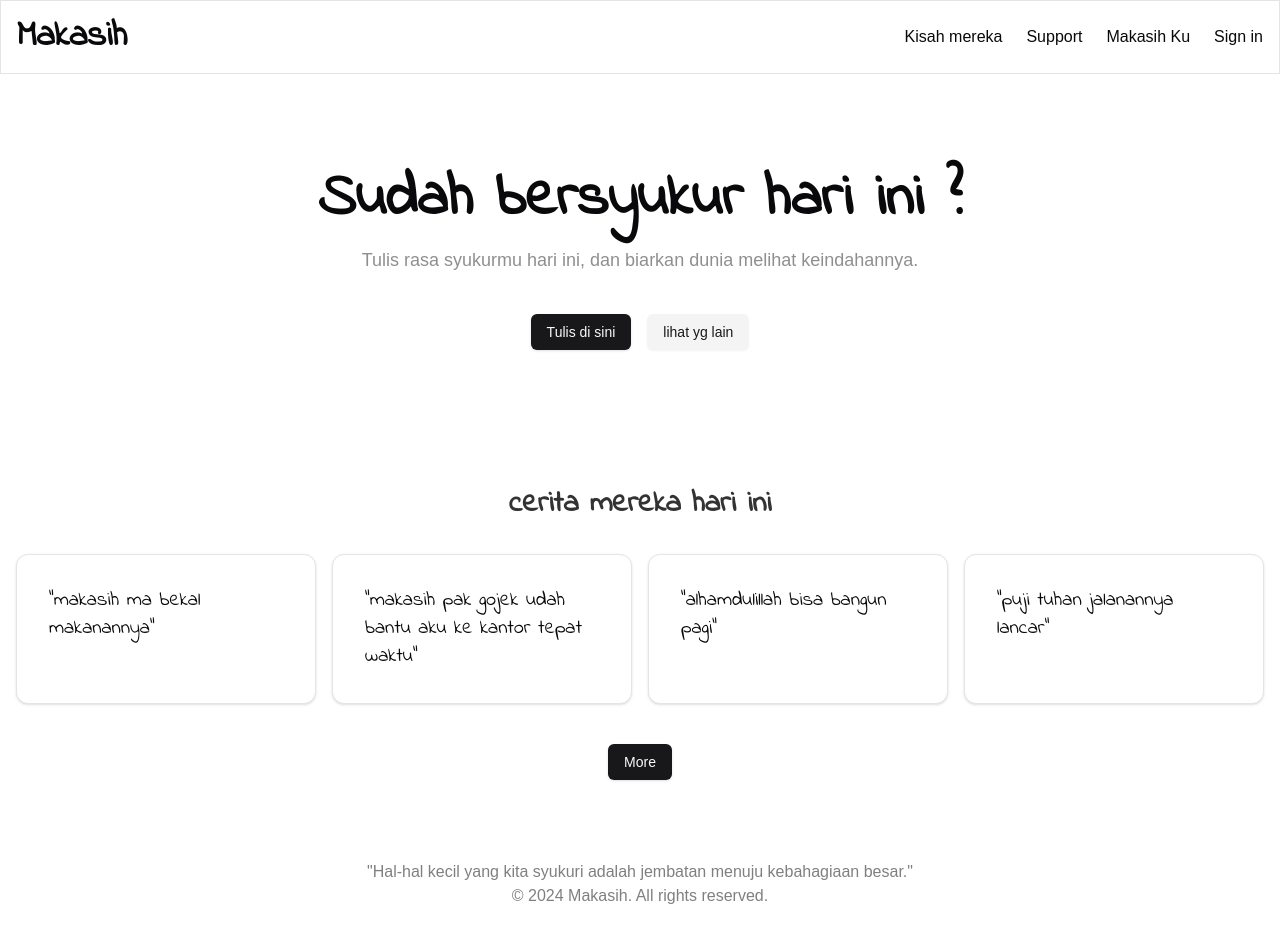
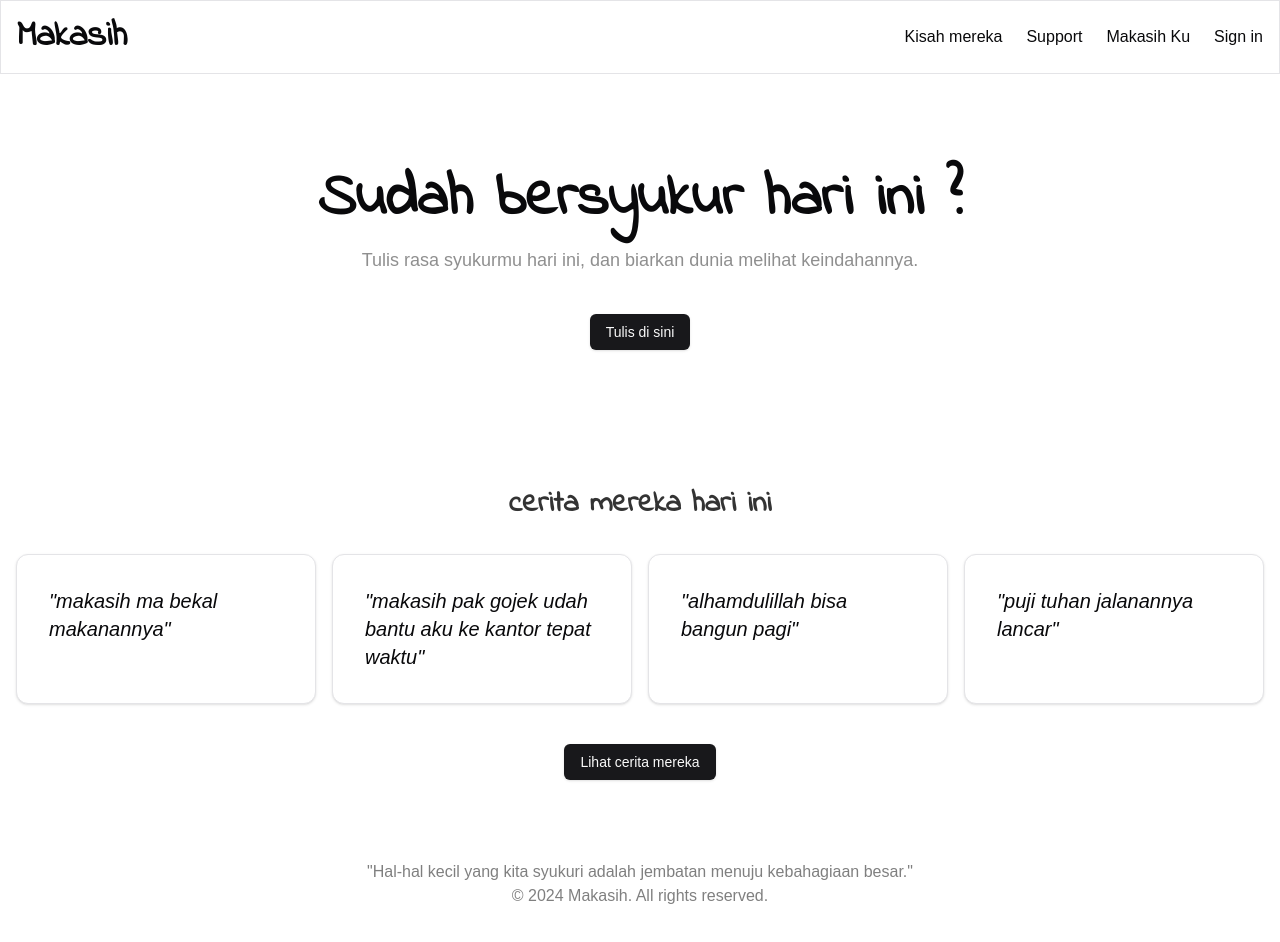
Before and after one commit to auzanassdq/syukur-app, a Next.js app: page / in a window 1280 px wide. Shown: the top 942 px of the page. Built offline with nearby package versions, Linux system fonts and the light colour scheme; no server answers; a web font is replaced by a local one.

Commit message:
fix home page

```diff
--- a/src/components/community-story.tsx
+++ b/src/components/community-story.tsx
@@ -20,7 +20,7 @@ function CommunityStory() {
       <div className="mt-8 grid grid-cols-1 gap-4 px-4 md:grid-cols-4">
         <Card className="w-full">
           <div className="p-8">
-            <p className="indie-flower text-xl font-medium">
+            <p className="italic text-xl font-medium">
               "makasih ma bekal makanannya"
             </p>
           </div>
@@ -28,7 +28,7 @@ function CommunityStory() {
 
         <Card className="w-full">
           <div className="p-8">
-            <p className="indie-flower text-xl font-medium">
+            <p className="italic text-xl font-medium">
               "makasih pak gojek udah bantu aku ke kantor tepat waktu"
             </p>
           </div>
@@ -36,7 +36,7 @@ function CommunityStory() {
 
         <Card className="w-full">
           <div className="p-8">
-            <p className="indie-flower text-xl font-medium">
+            <p className="italic text-xl font-medium">
               "alhamdulillah bisa bangun pagi"
             </p>
           </div>
@@ -44,15 +44,15 @@ function CommunityStory() {
 
         <Card className="w-full">
           <div className="p-8">
-            <p className="indie-flower text-xl font-medium">
+            <p className="italic text-xl font-medium">
               "puji tuhan jalanannya lancar"
             </p>
           </div>
         </Card>
       </div>
 
-      <Link href={"/post"}>
-        <Button className="mx-auto mt-10 flex">More</Button>
+      <Link href={"/story"}>
+        <Button className="mx-auto mt-10 flex">Lihat cerita mereka</Button>
       </Link>
     </section>
   );
--- a/src/components/hero.tsx
+++ b/src/components/hero.tsx
@@ -16,7 +16,7 @@ function Hero() {
           <Link href={"/post"}>
             <Button>Tulis di sini</Button>
           </Link>
-          <Button variant={"secondary"}>lihat yg lain</Button>
+          {/* <Button variant={"secondary"}>lihat yg lain</Button> */}
         </div>
       </div>
     </section>
```
